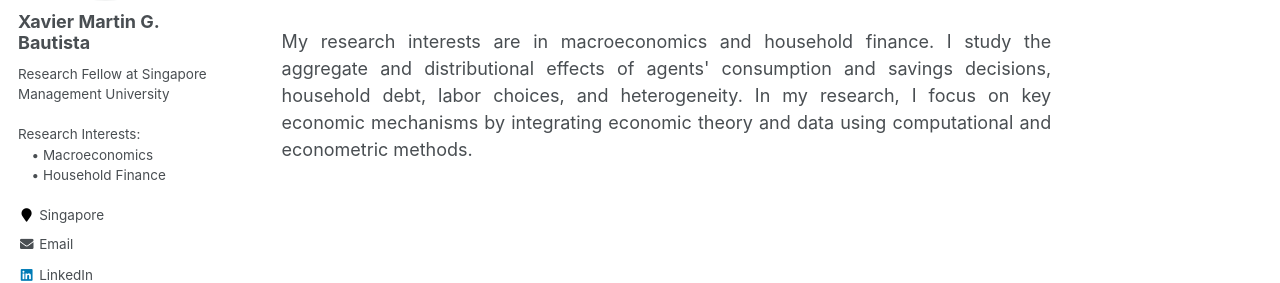
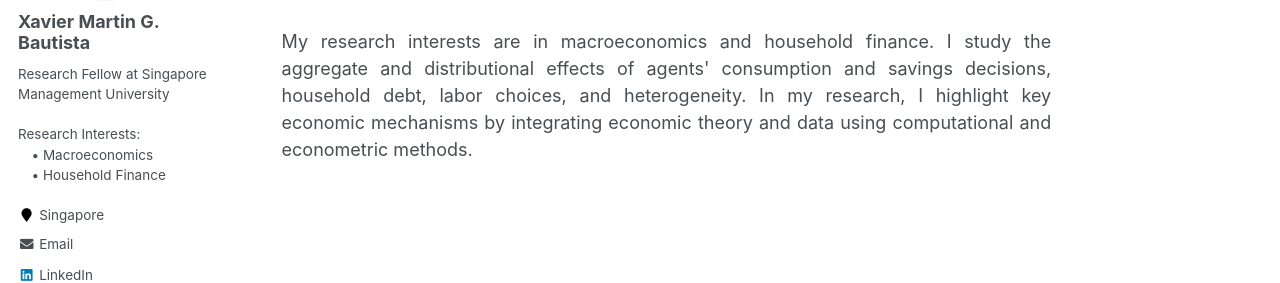
Before and after one commit to xmgbautista/xmgbautista.github.io, a Jekyll site: the page built from _pages/about.md, in a window 1280 px wide. Shown: the part 308-591 px from the top of the page. Built offline with Jekyll 4.4.1, drawn with Linux system fonts in a browser that asks for light colours.

Commit message:
Update about.md

```diff
--- a/_pages/about.md
+++ b/_pages/about.md
@@ -22,6 +22,6 @@ Economics from the University of Houston, and my B.A. in Economics and in Mathem
 <br>
 <br>
 My research interests are in macroeconomics and household finance. I study the aggregate and distributional effects of agents' consumption
-and savings decisions, household debt, labor choices, and heterogeneity. In my research, I focus on key economic mechanisms by integrating
+and savings decisions, household debt, labor choices, and heterogeneity. In my research, I highlight key economic mechanisms by integrating
 economic theory and data using computational and econometric methods.
 </p>
```
